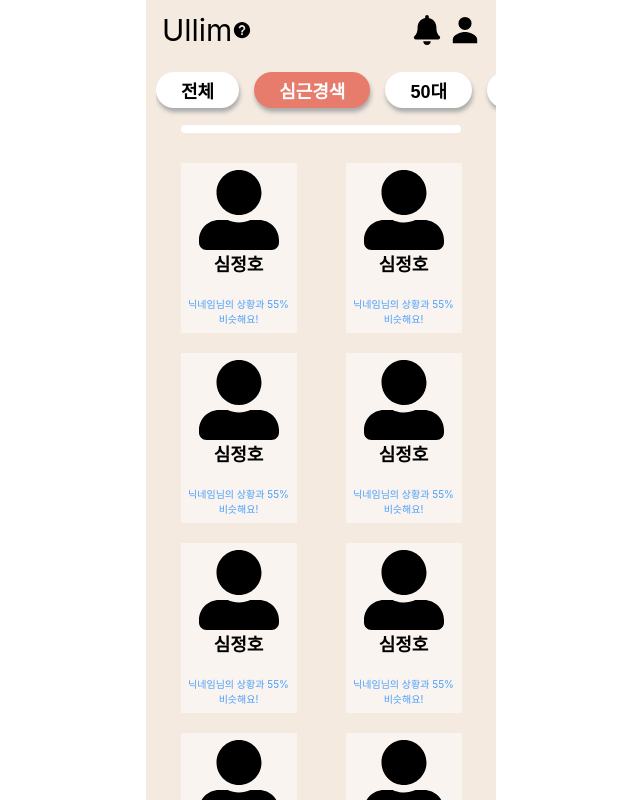
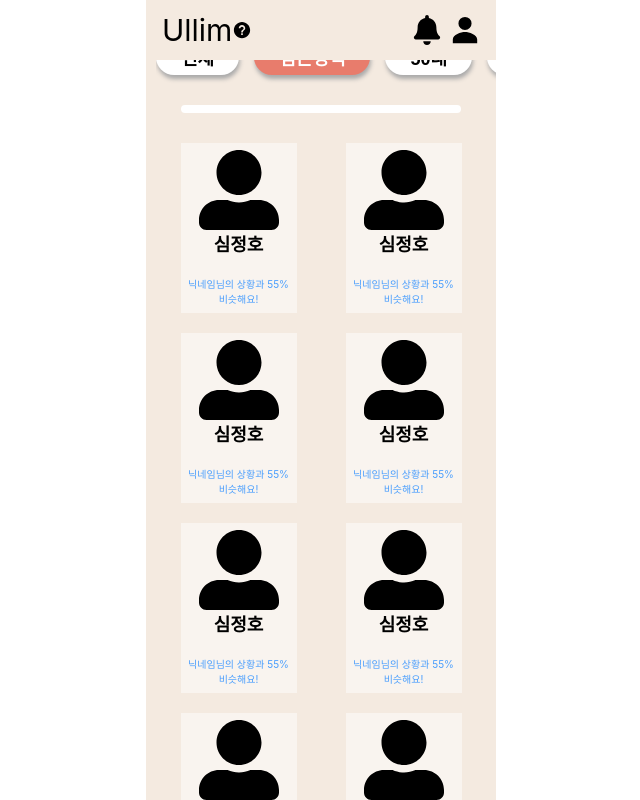
Before and after one commit to BOMMAIN/Ullim, a React (Create React App) app: page /community in a window 1280 px wide. Shown: the whole page, without its empty margins (319-959 px from the left). Built offline with nearby package versions, Linux system fonts and the light colour scheme.

Commit message:
feat: 커뮤니티 페이지 구현

```diff
--- a/src/pages/CommunityPage/index.tsx
+++ b/src/pages/CommunityPage/index.tsx
@@ -5,8 +5,9 @@ import UserListItem from "@components/CommunityPage/UserListItem";
 
 const CommunityPage = () => {
   return (
+    <>
+      <Header />
       <Wrapper>
-      <Header />
         <Content>
           <FilterContainer>
             <Button bgColor="#fff" color="#000">
@@ -18,6 +19,12 @@ const CommunityPage = () => {
             </Button>
             <Button bgColor="#fff" color="#000">
               여성
+            </Button>
+            <Button bgColor="#fff" color="#000">
+              ???
+            </Button>
+            <Button bgColor="#fff" color="#000">
+              ???
             </Button>
             <Button bgColor="#fff" color="#000">
               ???
@@ -47,6 +54,7 @@ const CommunityPage = () => {
           </UserListContainer>
         </Content>
       </Wrapper>
+    </>
   );
 };
 
@@ -58,7 +66,7 @@ const Wrapper = styled.div`
   flex-direction: column;
   width: 100%;
   height: 100vh;
-  padding-top: 60px;
+  padding-top: 10px;
   overflow: hidden;
 `;
 
@@ -72,11 +80,11 @@ const Content = styled.div`
 const FilterContainer = styled.div`
   display: flex;
   align-items: center;
-  margin: 5px 0 0 10px;
-  padding: 10px 0 20px 0;
+  margin: 5px 0 5px 10px;
   gap: 15px;
   overflow-x: scroll;
   white-space: nowrap;
+  height: 100px;
   &::-webkit-scrollbar {
     display: none;
   }
@@ -89,7 +97,7 @@ const UserListContainer = styled.div`
   grid-template-columns: repeat(2, 1fr);
   gap: 20px;
   place-items: center;
-  overflow-y: auto;
+  overflow-y: scroll;
   flex-grow: 1;
   &::-webkit-scrollbar {
     display: none;
```
Lines whose indentation alone changed are shown as unchanged.
